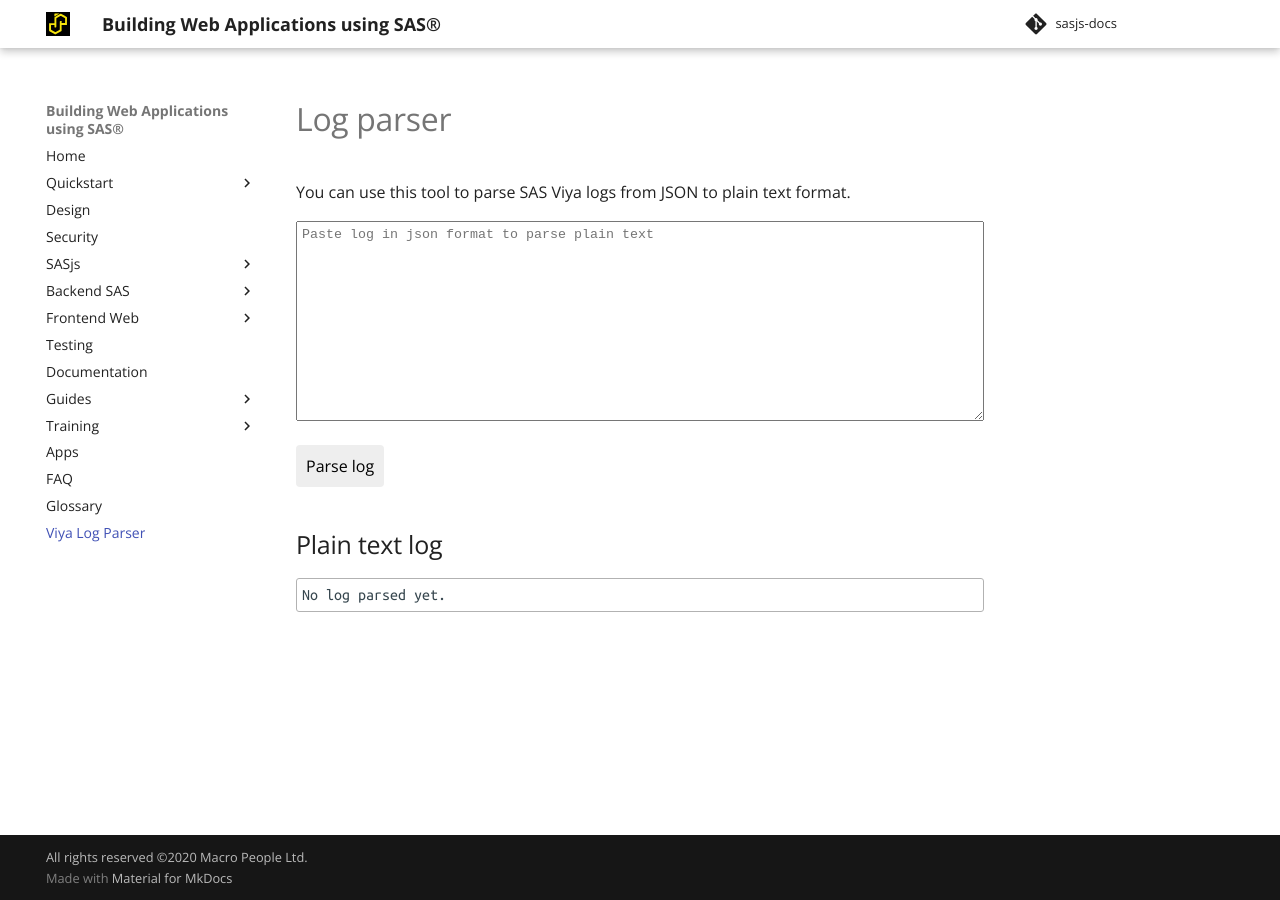
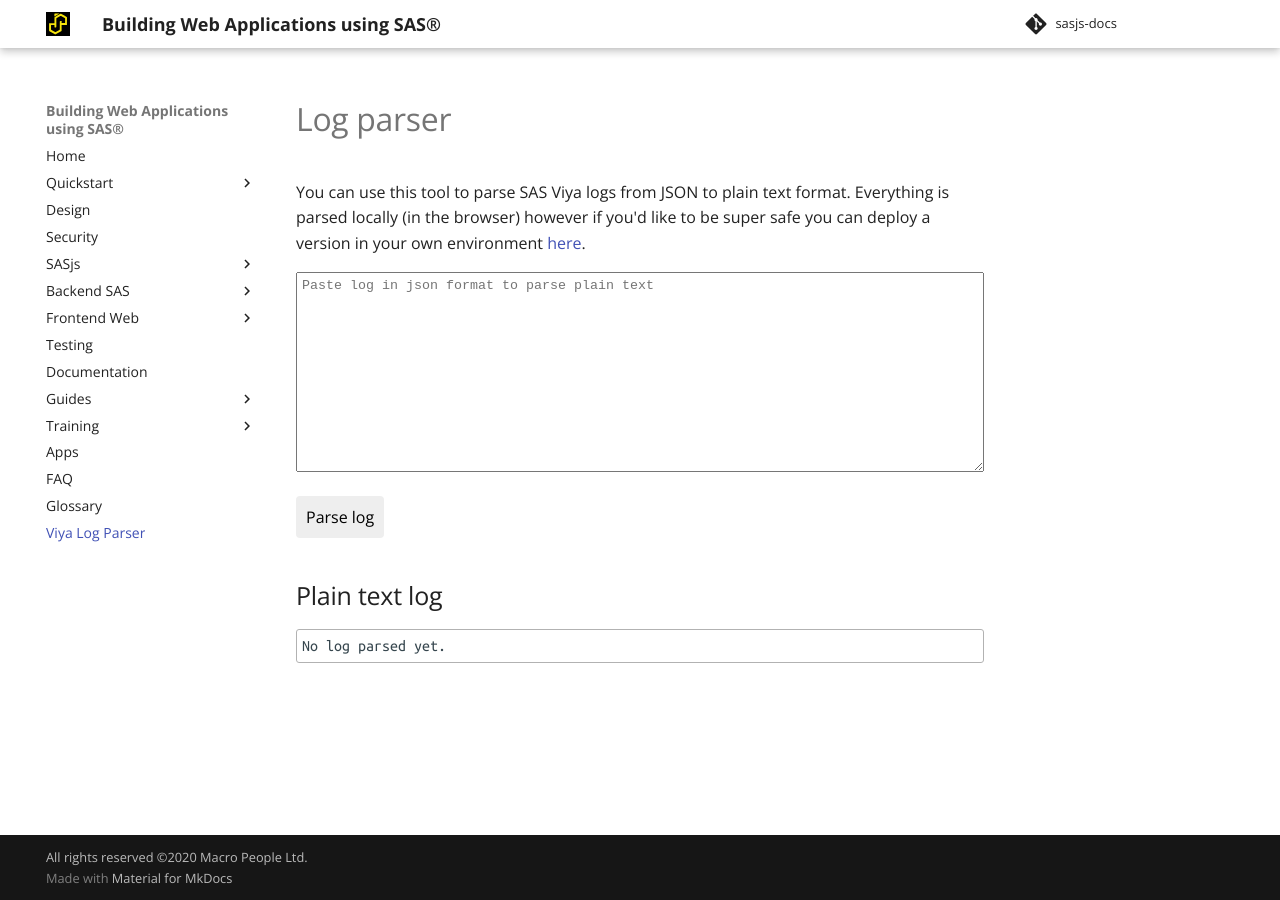
Before and after one commit to sasjs/sasjs.io, an MkDocs documentation site: the page built from docs/log-parser.md, in a window 1280 px wide. Built offline with MkDocs 1.6.1 and Material for MkDocs 9.7.7, drawn with Linux system fonts in a browser that asks for light colours.

Commit message:
Update log-parser.md

```diff
--- a/docs/log-parser.md
+++ b/docs/log-parser.md
@@ -7,7 +7,7 @@
 
 # Log parser
 
-You can use this tool to parse SAS Viya logs from JSON to plain text format.
+You can use this tool to parse SAS Viya logs from JSON to plain text format.  Everything is parsed locally (in the browser) however if you'd like to be super safe you can deploy a version in your own environment [here](https://github.com/sasjs/viya-log-parser).
 
 <style>
   button {
```
